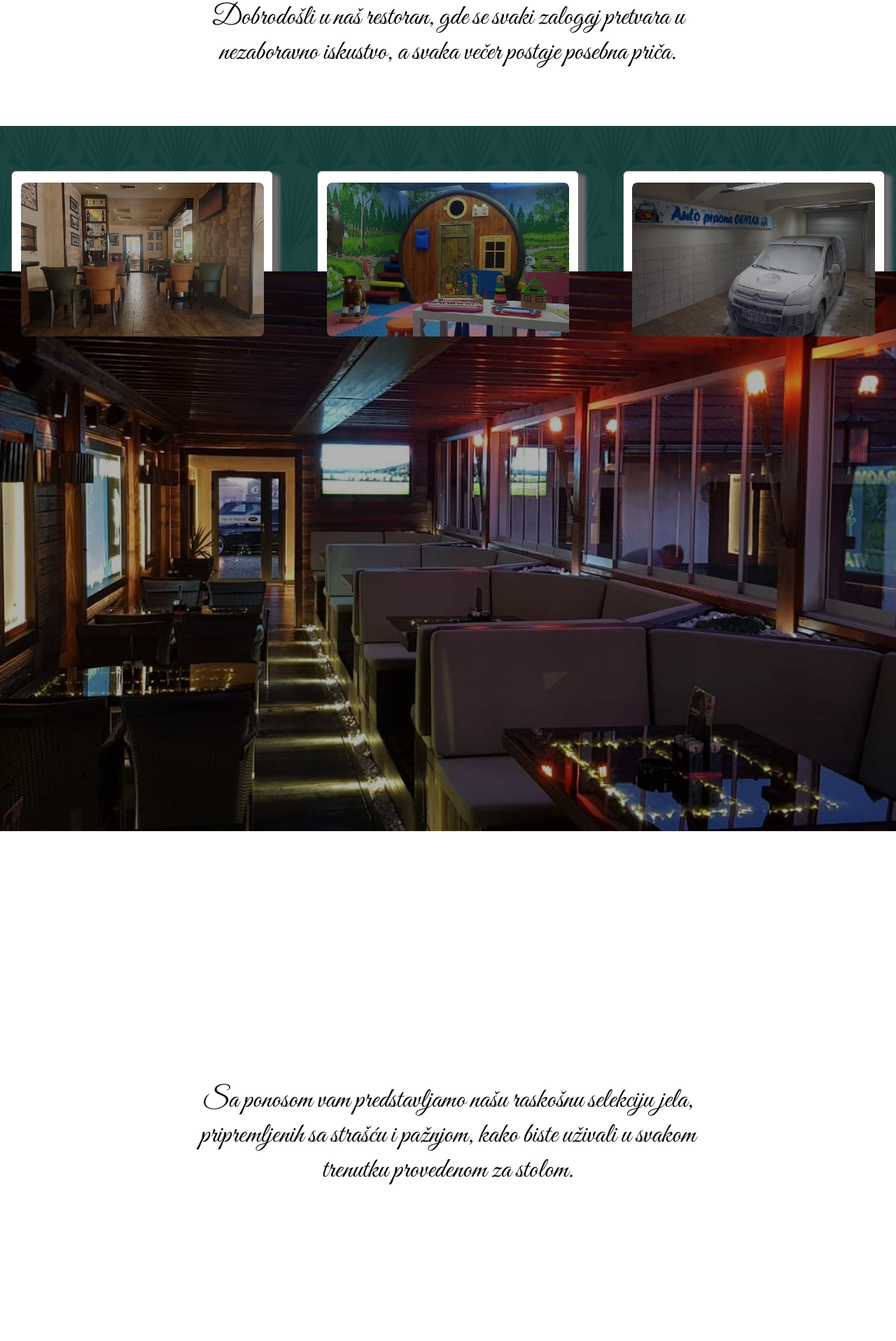
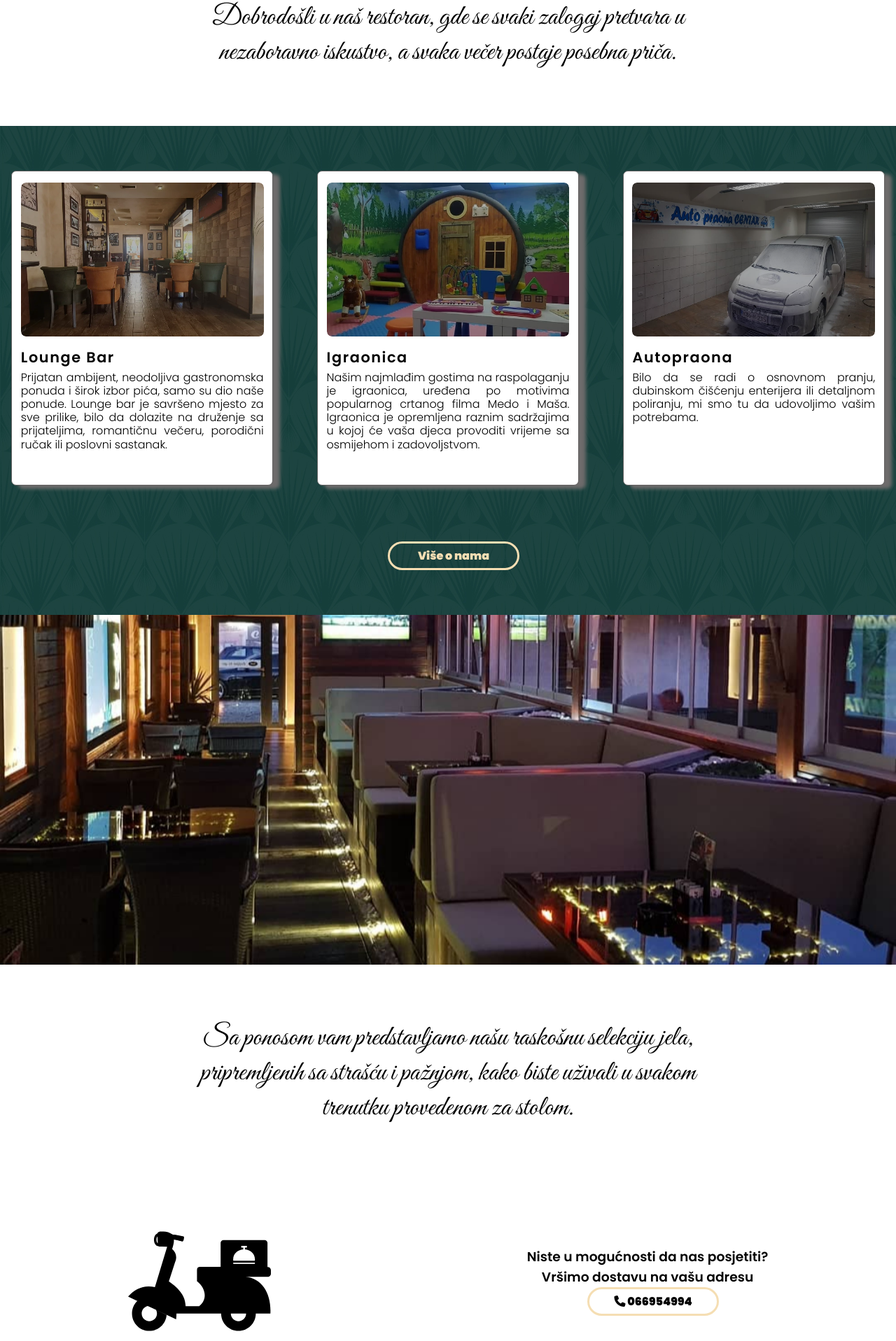
Before and after one commit to ZeljkoM1987/loungebar, a React (Vite) app: page / in a window 1280 px wide. Shown: the part 880-2797 px from the top of the page at 70% size. Built offline with nearby package versions, Linux system fonts and the light colour scheme; a web font is replaced by a local one.

Commit message:
added react-parallax packet

```diff
--- a/src/components/Hero.jsx
+++ b/src/components/Hero.jsx
@@ -68,14 +68,14 @@ export const  Hero = () => {
         <img src={ImgHero2} alt="heroimg" />
         <div className="text-hero">
             <h1>Lounge Bar Centar</h1>
-            <h2>vaša gastronomska oaza</h2>
+            <h2>Vaša Gastronomska Oaza</h2>
             </div>
         </SwiperSlide>
         <SwiperSlide>
         <img src={ImgHero3} alt="heroimg" />
         <div className="text-hero">
             <h1>Lounge Bar Centar</h1>
-            <h2>otkrijte svet savršenih ukusa</h2>
+            <h2>Otkrijte Svet Savršenih Ukusa</h2>
         </div>
         </SwiperSlide>
 
--- /dev/null
+++ b/src/components/HomeIntro2.jsx
@@ -0,0 +1,79 @@
+import "./HomeIntroStyle.css";
+import React from 'react';
+import { Link } from "react-router-dom";
+
+import { Parallax } from "react-parallax";
+import { TripData } from "./TripData";
+import { PreporukaItems } from "./PreporukaItems";
+import { Swiper, SwiperSlide } from 'swiper/react';
+
+import par from '../../assets/52jpg.jpg';
+import TripImg1 from '../../assets/16.jpg';
+import TripImg2 from '../../assets/36.jpg';
+import TripImg3 from '../../assets/33.jpg';
+import delivery from '../../assets/delivery.svg';
+
+import 'swiper/css';
+import 'swiper/css/pagination';
+import 'swiper/css/navigation';
+
+
+export const HomeIntro2 = () => {
+    return (
+        <div >
+          <div className="intro-text">
+            <h2>Dobrodošli u naš restoran, gde se svaki zalogaj pretvara u nezaboravno iskustvo, a svaka večer postaje posebna priča.</h2>
+          </div>
+          <div className="section-o-nama">
+        <div className="t-cards">
+          <TripData
+
+            image={TripImg1}
+            heading="Lounge Bar"
+            text="
+            Prijatan ambijent, neodoljiva gastronomska ponuda i širok izbor pića, samo su dio naše ponude. Lounge bar je savršeno mjesto za sve prilike, bilo da dolazite na druženje sa prijateljima, romantičnu večeru, porodični ručak ili poslovni sastanak. "
+          />
+          <TripData
+
+            image={TripImg3}
+            heading="Igraonica"
+            text="Našim najmlađim gostima na raspolaganju je igraonica, uređena po motivima popularnog crtanog filma Medo i Maša. Igraonica je opremljena raznim sadržajima u kojoj će vaša djeca provoditi vrijeme sa osmijehom i zadovoljstvom. "
+          />
+          <TripData
+
+            image={TripImg2}
+            heading="Autopraona"
+            text="Bilo da se radi o osnovnom pranju, dubinskom čišćenju enterijera ili detaljnom poliranju, mi smo tu da udovoljimo vašim potrebama."
+          />
+        </div>
+        <div className="link">
+
+          <Link className="button" to="/about">Više o nama</Link>
+
+        </div>
+          </div>
+          <Parallax bgImage={par} strength={500} bgClassName="bcgImage">
+                <div style={{ height: 500 }}>
+
+                </div>
+          </Parallax>
+          <Parallax>
+            <div className="intro-text">
+              <h2>Sa ponosom vam predstavljamo našu raskošnu selekciju jela, pripremljenih sa strašću i pažnjom, kako biste uživali u svakom trenutku provedenom za stolom.</h2>
+            </div>
+          </Parallax>
+
+          <div className="dostava">
+           <img src={delivery} alt="dostava" />
+           <div className="dostava-text">
+        <h3> Niste u mogućnosti da nas posjetiti? </h3>
+        <h3> Vršimo dostavu na vašu adresu </h3>
+        <a className="button" href="tel:066954994"><i className="fa-solid fa-phone"></i> 066954994</a>
+           </div>
+          </div>
+
+        </div>
+    );
+};
+
+;
--- a/src/components/HomeIntroStyle.css
+++ b/src/components/HomeIntroStyle.css
@@ -88,6 +88,13 @@ align-items: center;
   position: relative;
 
 
+
+}
+
+.bcgImage{
+
+width: 100% !important;
+height: 100vh!important;
 
 }
 
--- a/src/components/MeniStyles.css
+++ b/src/components/MeniStyles.css
@@ -31,7 +31,7 @@
     align-items: center;
     justify-content: center;
     background-color: black;
-    color: goldenrod;
+    color: wheat;
     width: 100%;
     margin-bottom: 2rem;
 }
--- a/src/index.css
+++ b/src/index.css
@@ -42,3 +42,7 @@ justify-content: center;
 align-items: center;
 background-color:blue;
 }
+
+:root {
+  --swiper-theme-color: wheat;
+}
--- a/src/routes/Home.jsx
+++ b/src/routes/Home.jsx
@@ -3,7 +3,7 @@ import { Navbar } from "../components/Navbar";
 import { Hero } from '../components/Hero';
 
 import {HomeIntro} from "../components/HomeIntro"
-
+import {HomeIntro2} from "../components/HomeIntro2"
 
 
 export const Home = () => {
@@ -14,7 +14,7 @@ export const Home = () => {
 
 
             <Hero />
-            <HomeIntro/>
+            <HomeIntro2/>
 
 
         </>
```
